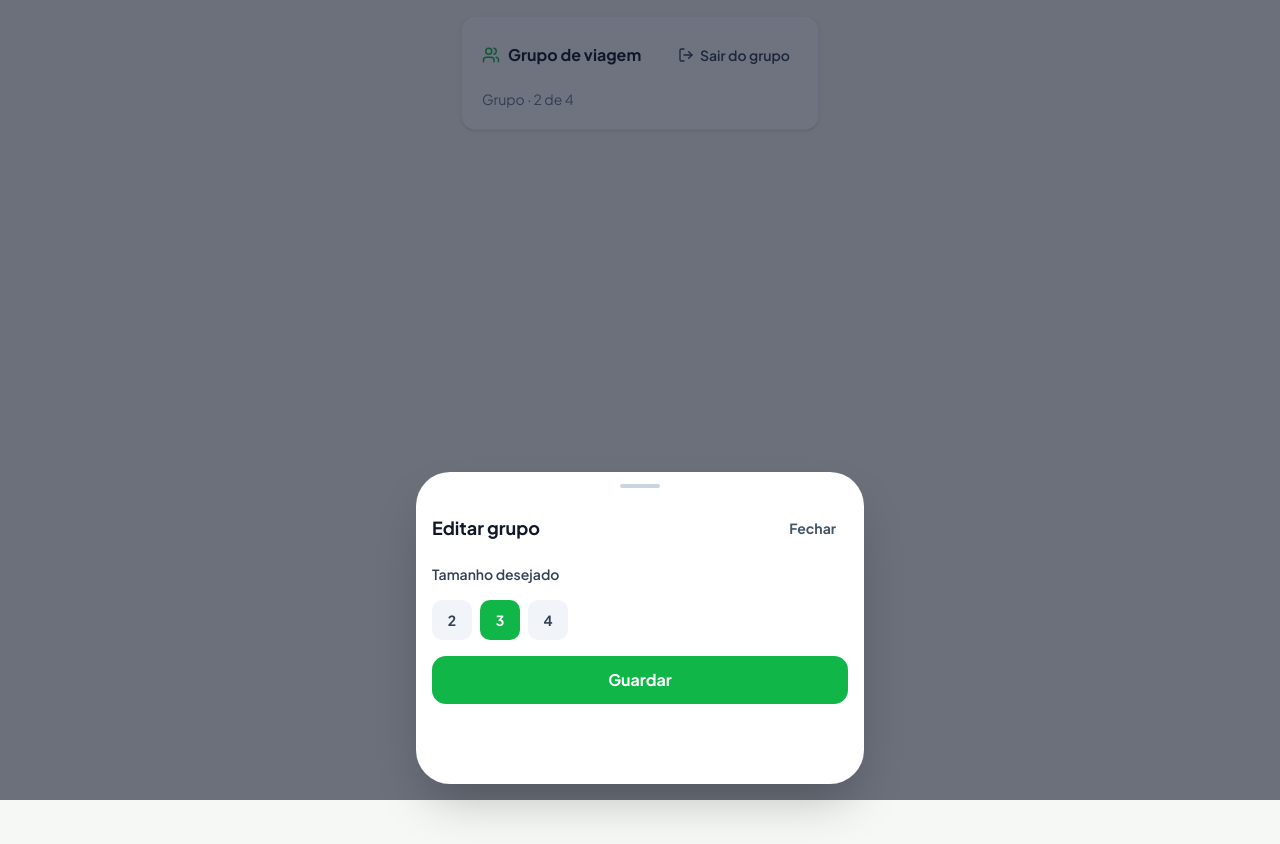
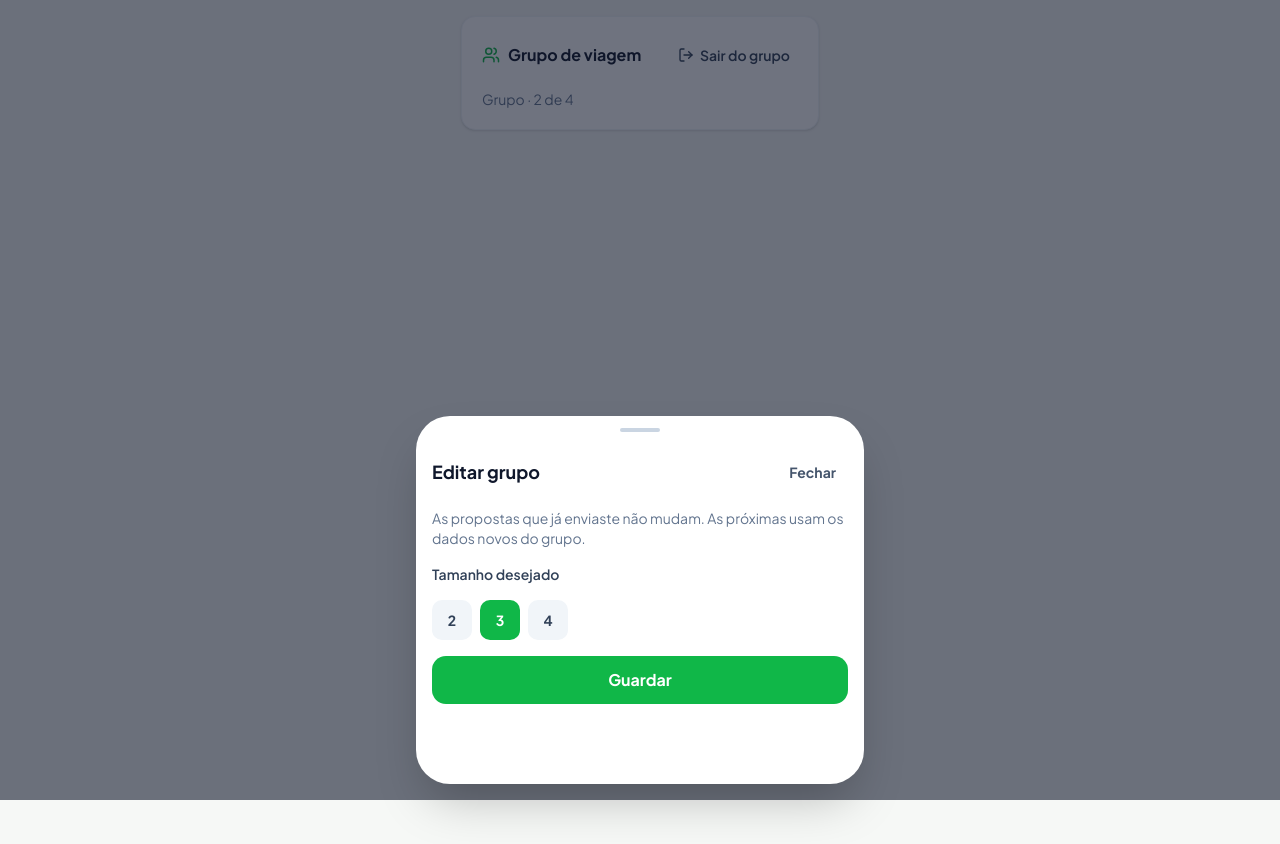
Before and after one commit to joaquimmulaza/boleia, a React (Vite) app: page /__dev/hub-passageiro-ux in a window 1280 px wide. Built offline with nearby package versions, Linux system fonts and the light colour scheme; no server answers.

Commit message:
copy: subtítulo aprovado no sheet Editar grupo (H6a)
Co-authored-by: Joaquim Mulaza <joaquimmulaza@users.noreply.github.com>

```diff
--- a/src/copy/grupoEditSheet.js
+++ b/src/copy/grupoEditSheet.js
@@ -1,10 +1,10 @@
+/** Subtítulo aprovado — sheet «Editar grupo» (hub passageiro H6a). */
+export const GRUPO_EDIT_SHEET_SUBTITLE =
+  'As propostas que já enviaste não mudam. As próximas usam os dados novos do grupo.';
+
 /**
- * Copy do sheet «Editar grupo» (hub passageiro — Figma H6a).
- * TODO(Copywriter): redigir subtítulo PT-PT humano — explicar impacto em propostas
- * abertas sem jargon («snapshots», N_proposto, etc.).
- *
- * @returns {string | null} null enquanto a copy não estiver aprovada.
+ * @returns {string}
  */
 export function getGrupoEditSheetSubtitle() {
-  return null;
+  return GRUPO_EDIT_SHEET_SUBTITLE;
 }
```
Also changed, not shown: 2 other files (tests, documents, lock files or other folders).
